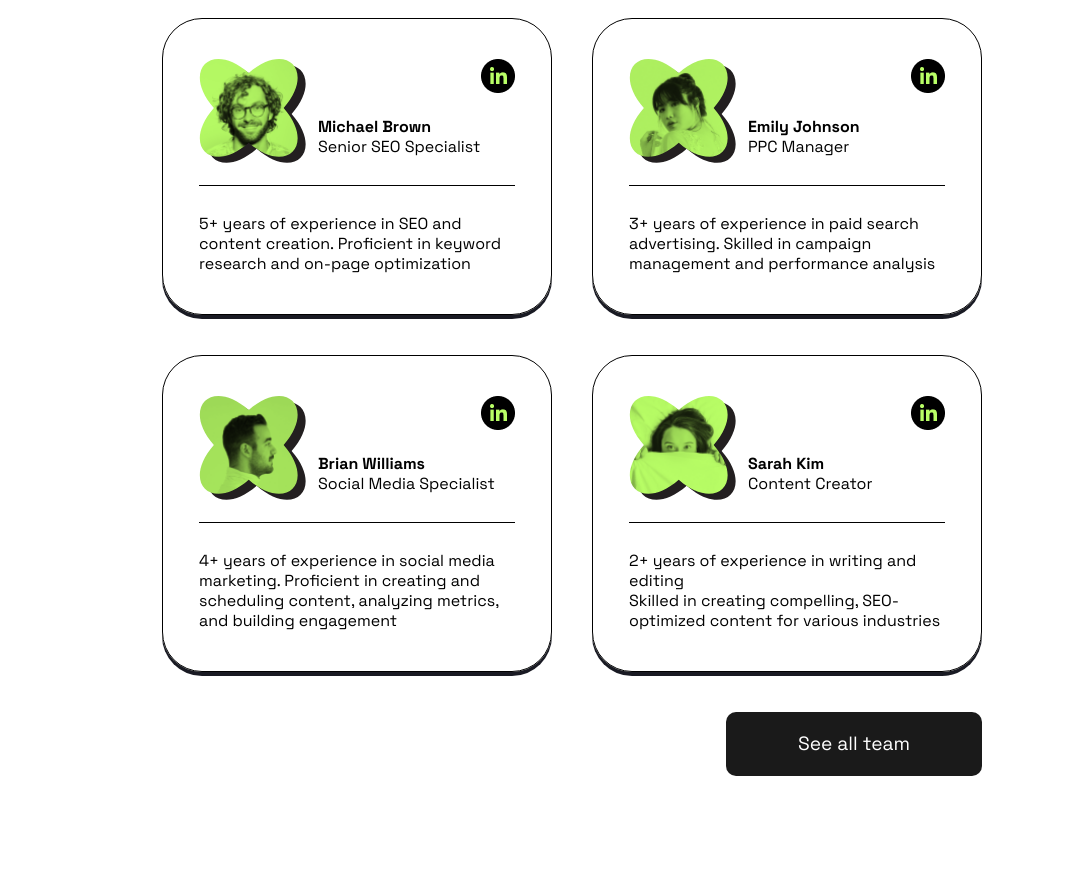
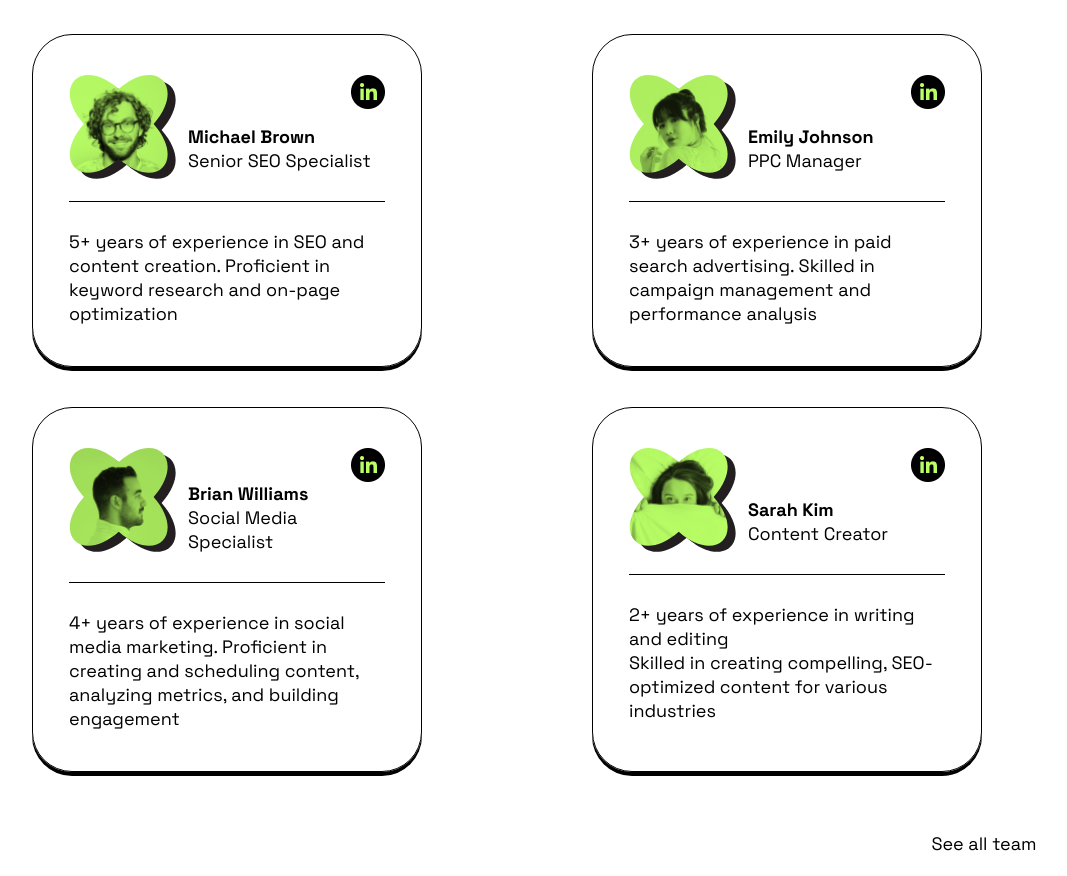
Before and after one commit to ssstpnv/positivus, a React (Vite) app: page / in a window 1280 px wide. Shown: the part 467-1343 px from the top of the page, without its empty margins (68-1135 px from the left). Before the commit the page ends 1243 px from the top, so only its background shows below. Built offline with nearby package versions, Linux system fonts and the light colour scheme.

Commit message:
Update tailwind base layer and some default styling

```diff
--- a/src/index.css
+++ b/src/index.css
@@ -1,12 +1,6 @@
 @tailwind base;
 @tailwind components;
 @tailwind utilities;
-
-@layer utilities {
-  .clip-cross {
-    clip-path: url("./assets/images/Vector-clip.svg");
-  }
-}
 
 @layer base {
   @font-face {
@@ -29,71 +23,30 @@
     font-family: "Space Grotesk SemiBold";
     src: url("./assets/fonts/SpaceGrotesk-SemiBold.ttf") format("truetype");
   }
-}
-
   :root {
-  font-family: "Space Grotesk Regular", serif;
-  line-height: 1.25;
-
-  color-scheme: dark light;
     color: #000000;
-
     font-synthesis: none;
     text-rendering: optimizeLegibility;
     -webkit-font-smoothing: antialiased;
     -moz-osx-font-smoothing: grayscale;
   }
-
-a {
-  font-weight: 500;
-  color: #646cff;
-  text-decoration: inherit;
+  h1 {
+    @apply text-6xl leading-[76px] font-medium;
   }
-a:hover {
-  color: #535bf2;
+  h2 {
+    @apply text-4xl font-medium;
   }
-
-body {
-  margin: 0;
-  display: flex;
-  place-items: center;
-  min-width: 430px;
-  min-height: 100vh;
+  h3 {
+    @apply text-3xl font-medium;
   }
-
-h1 {
-  font-size: 3.2em;
-  line-height: 1.1;
+  h4 {
+    @apply text-xl font-medium;
   }
-
-h2 {
-  font-size: 2.5em;
-  line-height: 1.2;
+  p {
+    @apply text-lg leading-6 font-regular;
   }
-
-h3 {
-  font-size: 2.25em;
-  line-height: 2.5;
-}
-
   button {
-  border-radius: 10px;
-  font-size: 1.2em;
-  font-family: "Space Grotesk Regular", serif;
-  background-color: #1a1a1a;
-  color: #ffffff;
+    @apply rounded-2xl text-lg font-regular;
     cursor: pointer;
   }
-
-@media (prefers-color-scheme: light) {
-  :root {
-    color: #000000;
-    background-color: #ffffff;
 }
-  a:hover {
-    color: #747bff;
-  }
-  button {
-    background-color: #1a1a1a;
-  }
-}
--- a/tailwind.config.js
+++ b/tailwind.config.js
@@ -18,7 +18,7 @@ export default {
         "p-grey": "#F3F3F3",
       },
       boxShadow: {
-        bottom: '0px 4px rgb(25, 26, 35)',
+        bottom: '0px 4px rgb(0, 0, 0)',
       },
       screens: {
         mobile: '430px',
```
Lines whose indentation alone changed are shown as unchanged.
